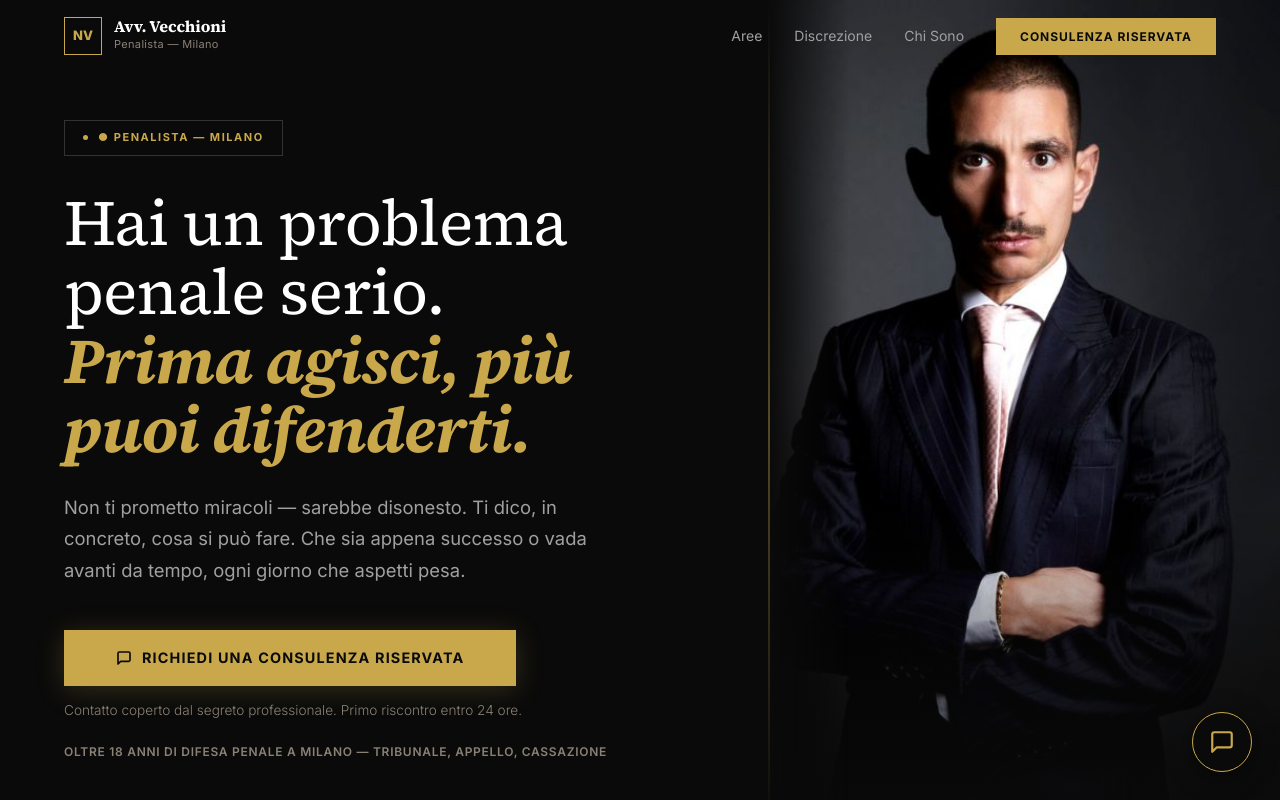
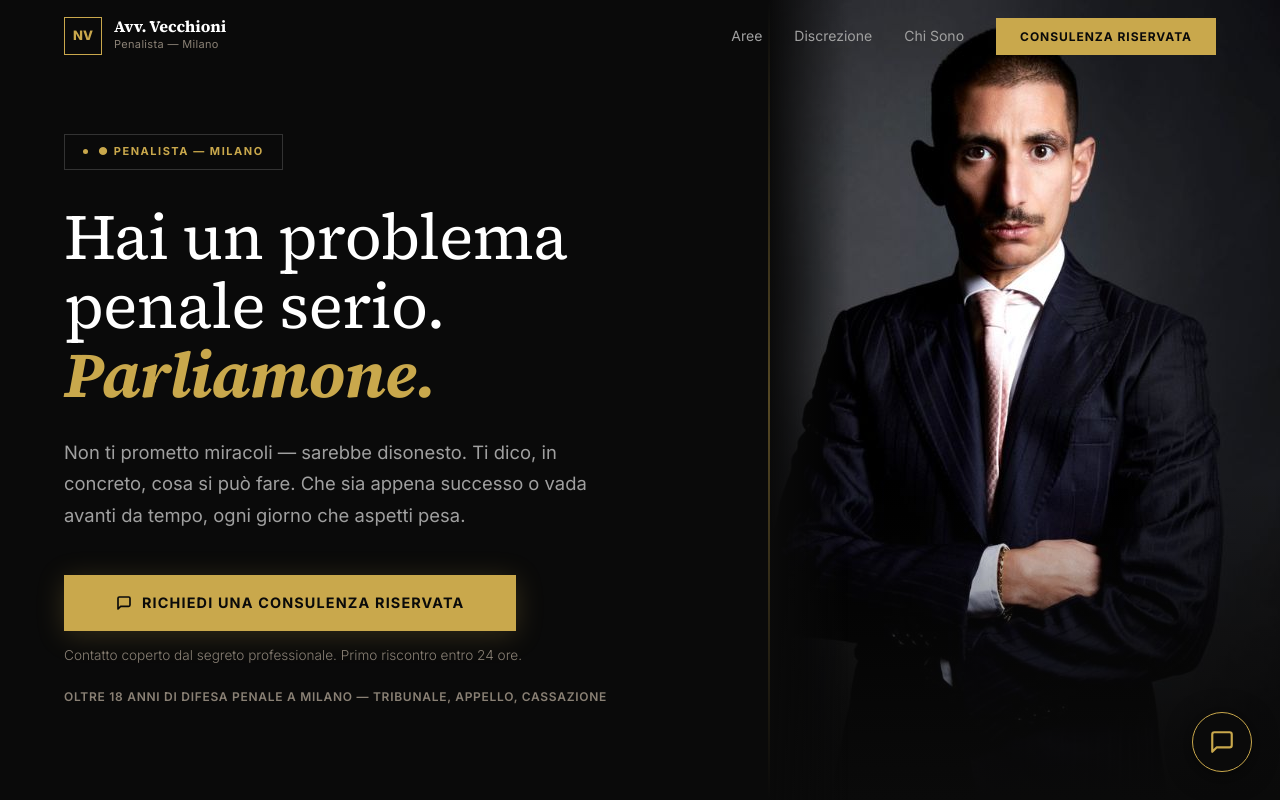
Before and after one commit to scamforscam/vecchioni-v4, a website: page index.html in a window 1280 px wide. Shown: the top 800 px of the page. Drawn offline with nearby package versions, Linux system fonts and the light colour scheme.

Commit message:
ux+copy: H1 hero 'Parliamone' + Chi Sono layout 2-col desktop
- Hero H1: ripristinato 'Hai un problema penale serio. / Parliamone.'
  (em oro corsivo sulla seconda riga, come da trattamento attuale).
  De-facto revert della modifica 'Prima agisci, più puoi difenderti'
  (commit b0f2981) che era stata mergiata in master
- Sezione Chi Sono: aggiunta @media(min-width:1025px) per layout 2-col
  su desktop:
    .chi-grid → grid 420px (foto sx) / 1fr (testo dx), gap 64px
    .chi-img-wrap → grid-column:1, sticky top:96px, abbraccia tutte le
    rows del grid (grid-row:1/span 99)
    .chi-grid > :not(.chi-img-wrap) → forza tutti gli altri in colonna 2
- Sotto 1025px nulla cambia: layout invariato, colonna singola con foto
  sopra e testo sotto

```diff
--- a/index.html
+++ b/index.html
@@ -91,6 +91,7 @@ body{font-family:var(--font-sans);background:var(--black);color:var(--white);-we
 .chi-gold-line{position:absolute;top:20px;bottom:20px;right:0;width:2px;background:linear-gradient(to bottom,transparent,var(--gold),transparent);opacity:.5}
 .chi-thesis{font-family:var(--font-serif);font-weight:400;font-size:clamp(1.4rem,2.6vw,1.75rem);line-height:1.3;letter-spacing:-.005em;color:var(--white);margin:0 0 28px}
 .chi-thesis em{font-style:italic;font-weight:700;color:var(--gold)}
+@media(min-width:1025px){.chi-grid{max-width:1200px;display:grid;grid-template-columns:420px 1fr;gap:0 64px;align-items:start}.chi-grid > :not(.chi-img-wrap){grid-column:2}.chi-img-wrap{grid-column:1;grid-row:1 / span 99;margin:0;max-width:none;position:sticky;top:96px;align-self:start}}
 
 /* METODO */
 .quote-block{position:relative;padding:48px 56px;border-left:3px solid var(--gold);background:var(--gold-dim);margin-bottom:72px}
@@ -248,7 +249,7 @@ input:focus-visible,textarea:focus-visible{outline:2px solid var(--gold);outline
   </div>
   <div class="hero-left">
     <div class="hero-badge fi">● PENALISTA — MILANO</div>
-    <h1 class="fi d1">Hai un problema penale serio.<br><em>Prima agisci, più puoi difenderti.</em></h1>
+    <h1 class="fi d1">Hai un problema penale serio.<br><em>Parliamone.</em></h1>
     <p class="hero-sub fi d2">Non ti prometto miracoli — sarebbe disonesto. Ti dico, in concreto, cosa si può fare. Che sia appena successo o vada avanti da tempo, ogni giorno che aspetti pesa.</p>
     <div class="fi d3">
       <a href="#contatti" class="btn"><svg width="16" height="16" viewBox="0 0 24 24" fill="none" stroke="currentColor" stroke-width="2.5" stroke-linecap="round" stroke-linejoin="round"><path d="M21 15a2 2 0 01-2 2H7l-4 4V5a2 2 0 012-2h14a2 2 0 012 2z"/></svg>Richiedi una consulenza riservata</a>
```
